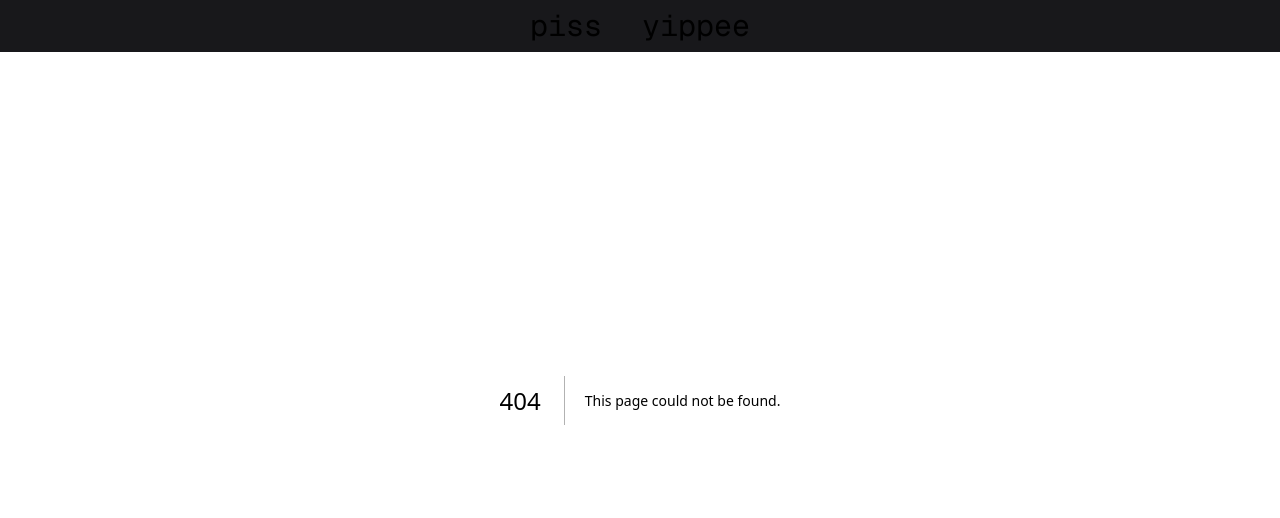
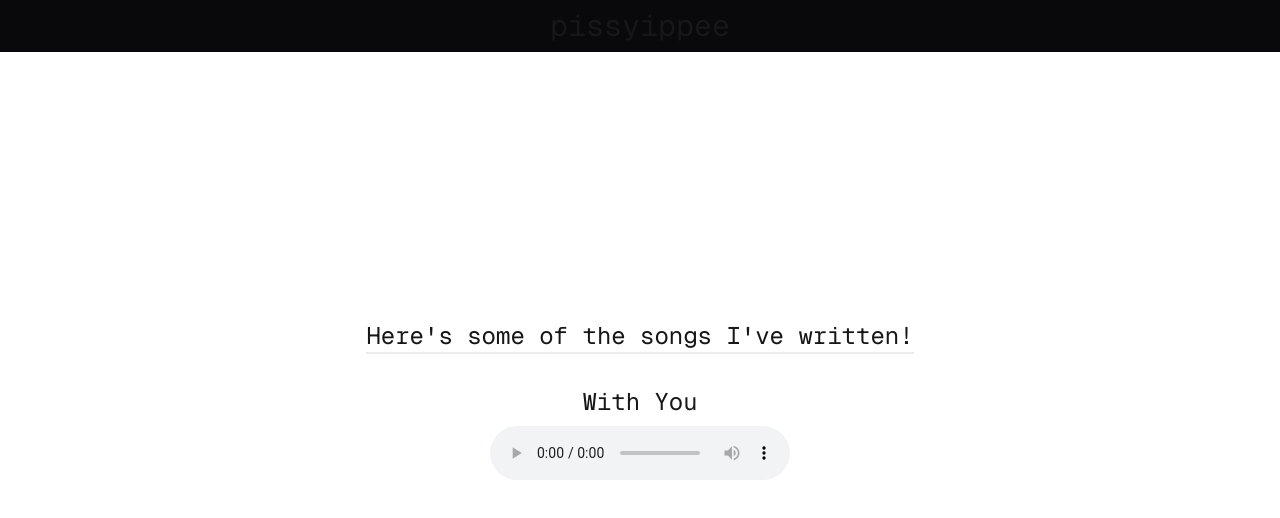
Before and after one commit to hematii/hematii.github.io, a Next.js app: page /music in a window 1280 px wide. Before the commit this address had no page. Shown: the top 518 px of the page. Built offline with nearby package versions, Linux system fonts and the light colour scheme.

Commit message:
link music page

```diff
--- a/app/layout.tsx
+++ b/app/layout.tsx
@@ -28,9 +28,11 @@ export default function RootLayout({
       <body
         className={`${geistSans.variable} ${geistMono.variable} antialiased`}
       >
-        <div className="fixed top-0 z-1 w-full bg-zinc-900 font-mono text-3xl flex flex-row justify-center py-2 gap-10">
-          <p>piss</p>
-          <p>yippee</p>
+        <div className="fixed top-0 z-1 w-full bg-zinc-950 font-mono text-3xl flex flex-row justify-center py-2">
+          <nav className="gap-10">
+            <Link href="/">piss</Link>
+            <Link href="/music">yippee</Link>
+          </nav>
         </div>
         {children}
       </body>
--- /dev/null
+++ b/app/music/page.tsx
@@ -0,0 +1,17 @@
+import Link from "next/link";
+
+export default function music() {
+  return (
+    <div className="w-full h-screen flex flex-col items-center justify-center font-mono text-2xl">
+      <div className="border-b-2 border-[#ededed] m-4">
+        <p>Here's some of the songs I've written!</p>
+      </div>
+      <div className="flex flex-col items-center gap-2 m-4">
+        <p>With You</p>
+        <audio controls>
+          <source src="/site-wy.wav" type="audio/wav" />
+        </audio>
+      </div>
+    </div>
+  );
+}
--- a/app/page.tsx
+++ b/app/page.tsx
@@ -3,7 +3,7 @@ import Image from "next/image";
 export default function Home() {
   return (
     <div className="w-full flex flex-col font-mono lg:flex-row flex-wrap">
-      <div className="flex flex-col w-full lg:w-3/5 h-screen items-center p-2 place-content-evenly bg-zinc-900">
+      <div className="flex flex-col w-full lg:w-3/5 h-screen items-center p-2 place-content-evenly bg-zinc-950">
         {/* Image */}
         <div className="flex w-4/5 lg:w-2/5">
           <Image
@@ -39,7 +39,6 @@ export default function Home() {
           Your browser does not support the audio element.
         </audio>
       </div>
-      <div className="h-screen w-full bg-indigo-900"></div>
     </div>
   );
 }
```
